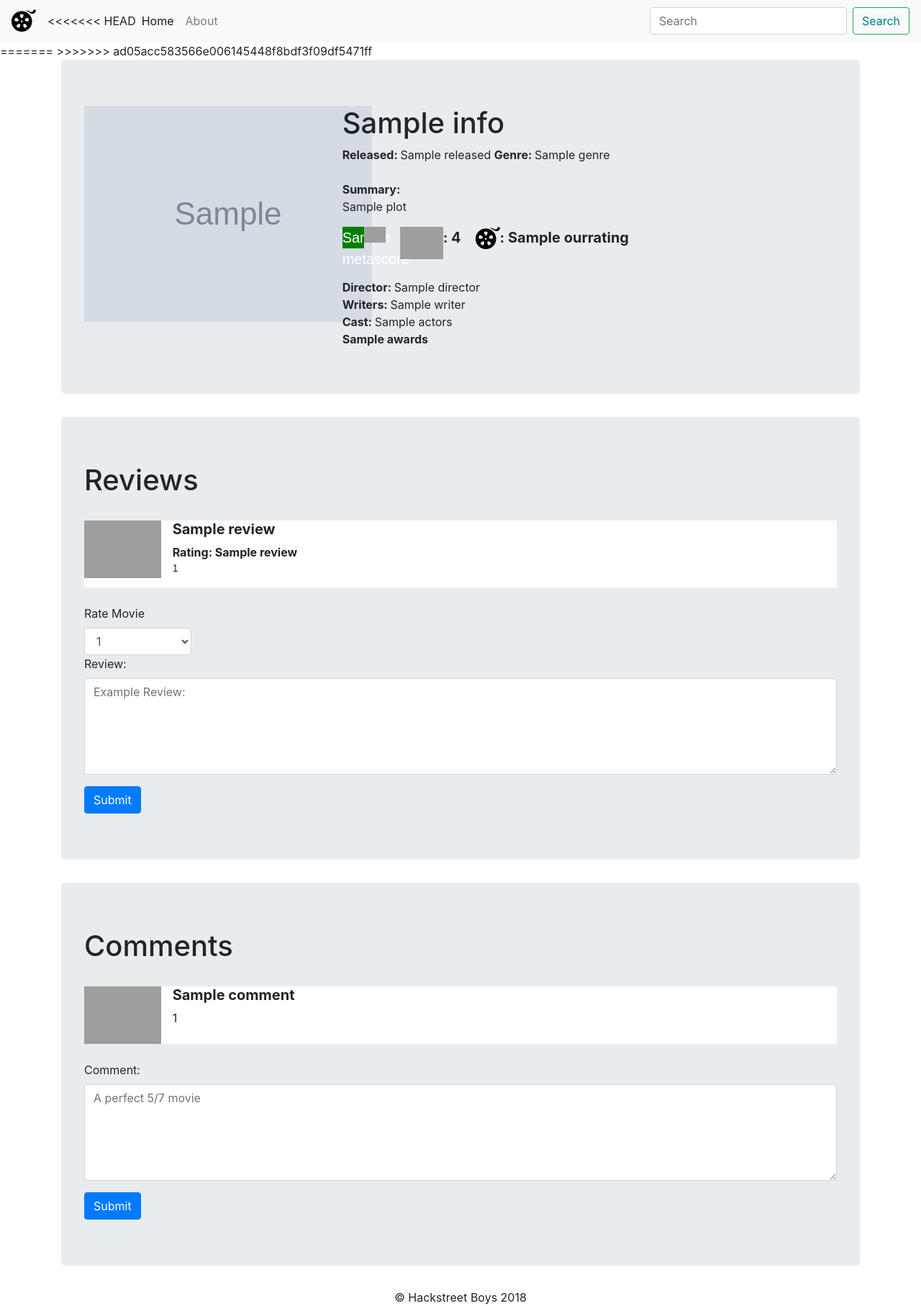
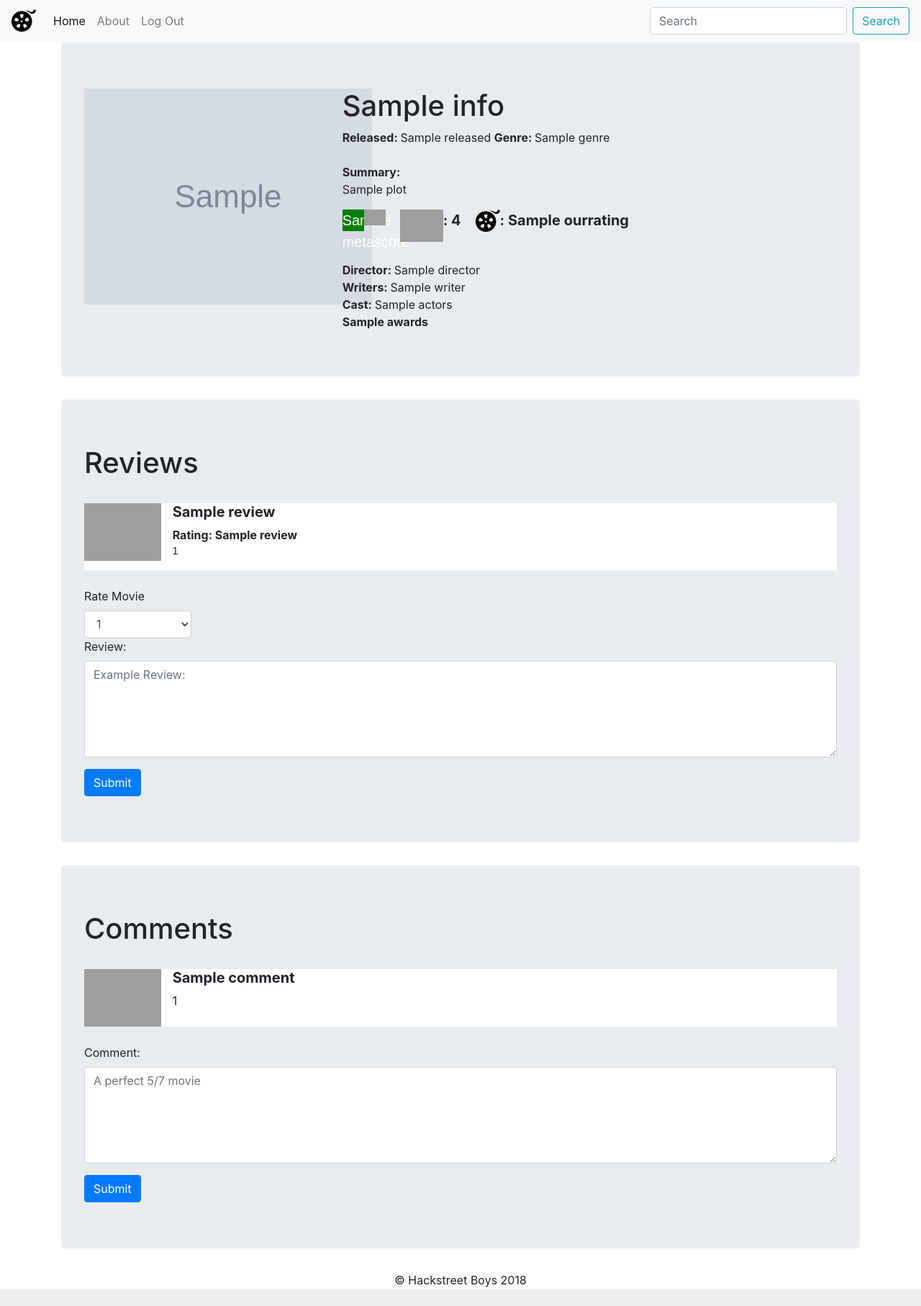
Before and after one commit to Kebin-Lin/sdproject1, a Flask app: template templates/info.html in a window 1280 px wide. Shown: the whole page at 72% size. After the commit the page ends 1790 px from the top, so only its background shows below. Run offline with Flask 2, Linux system fonts and the light colour scheme; the template is opened without the code that fills it: most values are stand-ins (such as "Sample title", 1, 10 or a date in 2020); grey boxes marked "Sample" are stand-in pictures; some libraries are stand-ins or nearby versions; grey boxes are pictures that could not be loaded.

Commit message:
fixed conflicts

```diff
--- a/templates/info.html
+++ b/templates/info.html
@@ -15,25 +15,6 @@
   		<span class="navbar-toggler-icon"></span>
   	</button>
 
-<<<<<<< HEAD
-	<div class="collapse navbar-collapse" id="navbarSupportedContent">
-		<ul class="navbar-nav mr-auto">
-			<li class="nav-item active">
-				<a class="nav-link" href="/profile">Home <span class="sr-only">(current)</span></a>
-			</li>
-			<li class="nav-item">
-				<a class="nav-link" href={{ url_for('static',filename='about.html') }}> About</a>
-			</li>
-
-		</ul></div><div  style="margin-right: auto;">
-			<form class="form-inline my-2 my-lg-0" action="/addmovie" style="margin-right: auto;">
-				<input class="form-control mr-sm-2" name="movie" type="search" placeholder="Search" aria-label="Search">
-				<button class="btn btn-outline-success my-2 my-sm-0" type="submit" style="color:teal">Search</button>
-			</form>
-		</div>
-	</div>
-</nav>
-=======
   	<div class="collapse navbar-collapse" id="navbarSupportedContent">
   		<ul class="navbar-nav mr-auto">
   			<li class="nav-item active">
@@ -54,7 +35,6 @@
   		</div>
   	</div>
   </nav>
->>>>>>> ad05acc583566e006145448f8bdf3f09df5471ff
 
 {% endblock %}
 
```
